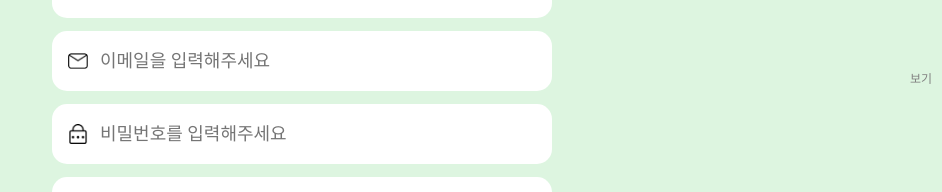
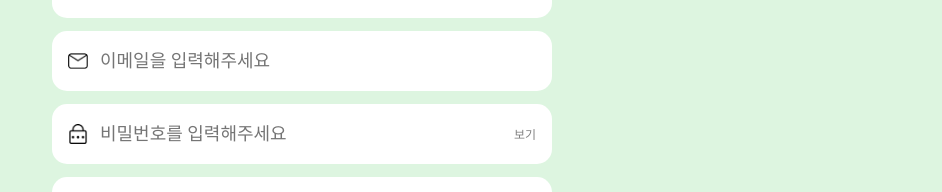
Before and after one commit to pknu-wap/2025_1_WEB_2, a React (Create React App) app in the folder client/: page /join in a window 1280 px wide. Shown: the part 323-515 px from the top of the page, without its empty margins (338-1280 px from the left). Built offline with nearby package versions, Linux system fonts and the light colour scheme; a web font is replaced by a local one.

Commit message:
feature : 비밀번호 보기 버튼 추가

```diff
--- a/client/src/assets/Join/Join.module.css
+++ b/client/src/assets/Join/Join.module.css
@@ -91,8 +91,9 @@
     width: 12px;
     height: auto;
   }
+
   .toggle_btn {
-    position: absolute;
+    margin-top: 15px;
     right: 10px;
     top: 50%;
     transform: translateY(-50%);
```
